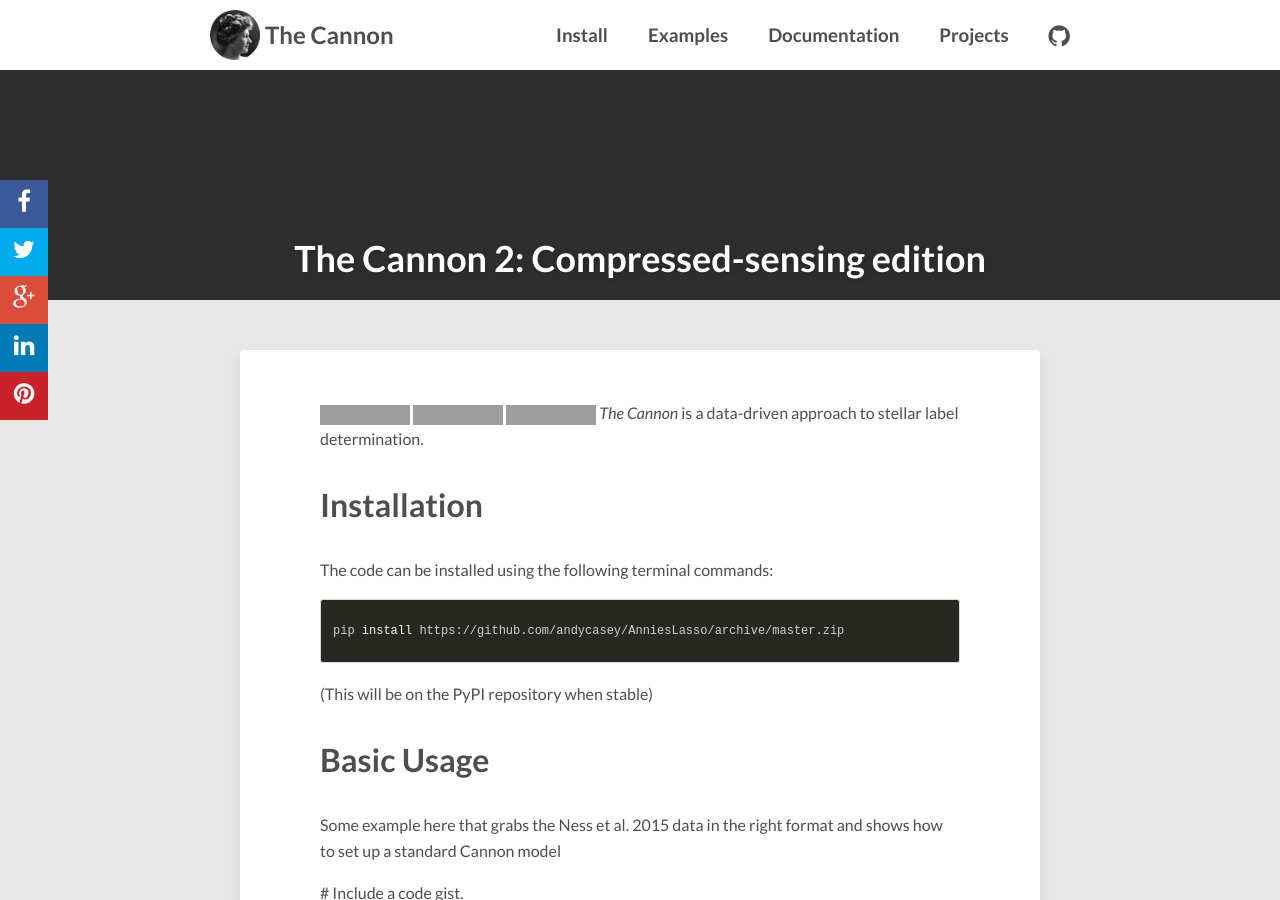
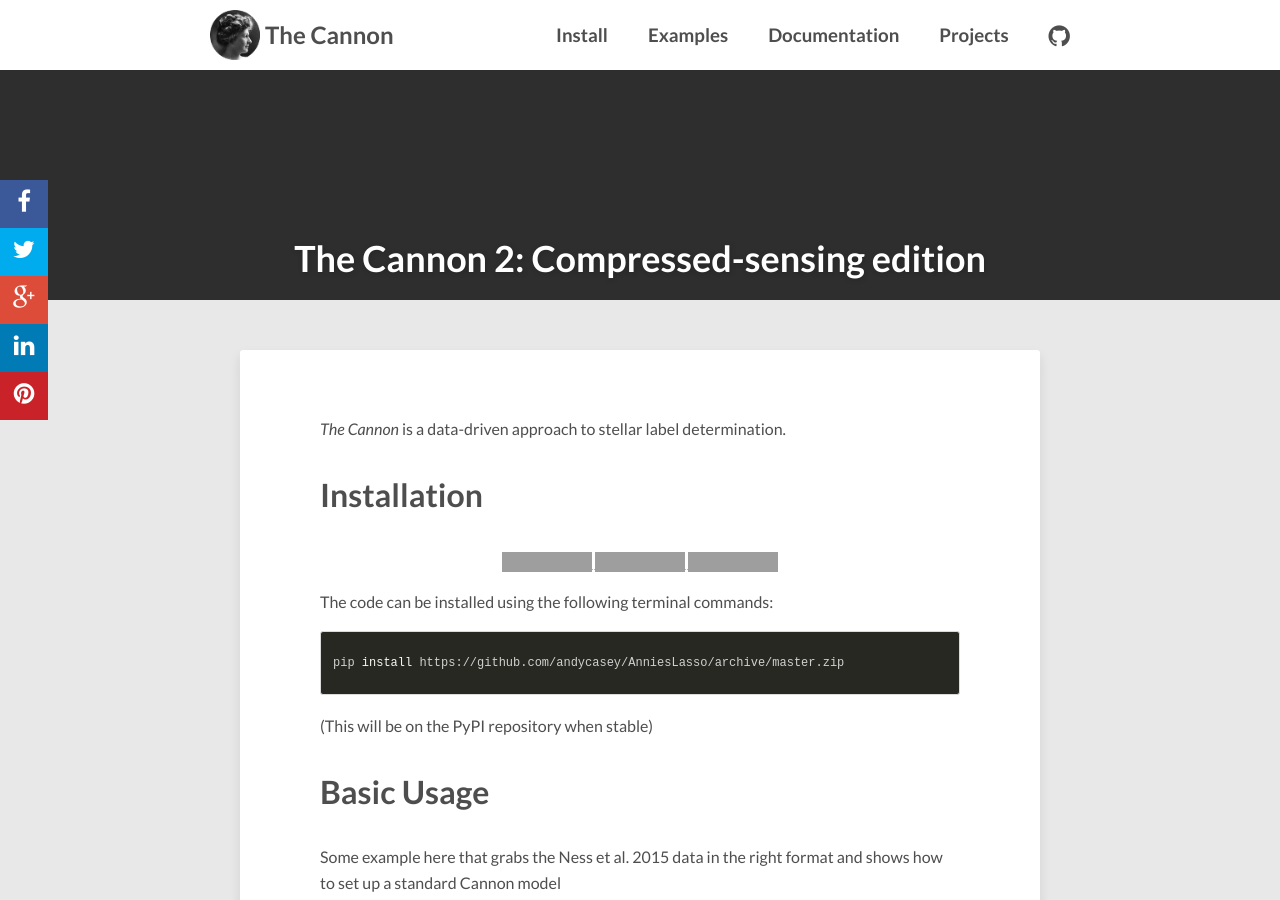
Before and after one commit to andycasey/AnniesLasso, a Jekyll site: the page built from new_index.html, in a window 1280 px wide and 900 px high. Built offline with Jekyll 4.4.1, drawn with Linux system fonts in a browser that asks for light colours; nearby versions of some CDN libraries; comment, search, counter and statistics services are not loaded; grey boxes are pictures that could not be loaded.

Commit message:
Rearrange

```diff
--- a/new_index.html
+++ b/new_index.html
@@ -10,7 +10,13 @@ share: false
 <article class="hentry">
   <div class="entry-content">
 
-    <span>
+
+
+    <p><i>The Cannon</i> is a data-driven approach to stellar label determination.</p>
+
+    <h1>Installation</h1>
+
+    <p style="text-align:center">
       <a href="https://travis-ci.org/andycasey/AnniesLasso">
         <img src="https://img.shields.io/travis/andycasey/AnniesLasso/master.svg" alt="Build status" />
       </a>
```
Also changed, not shown: other parts of new_index.html (+1 -8 lines).
